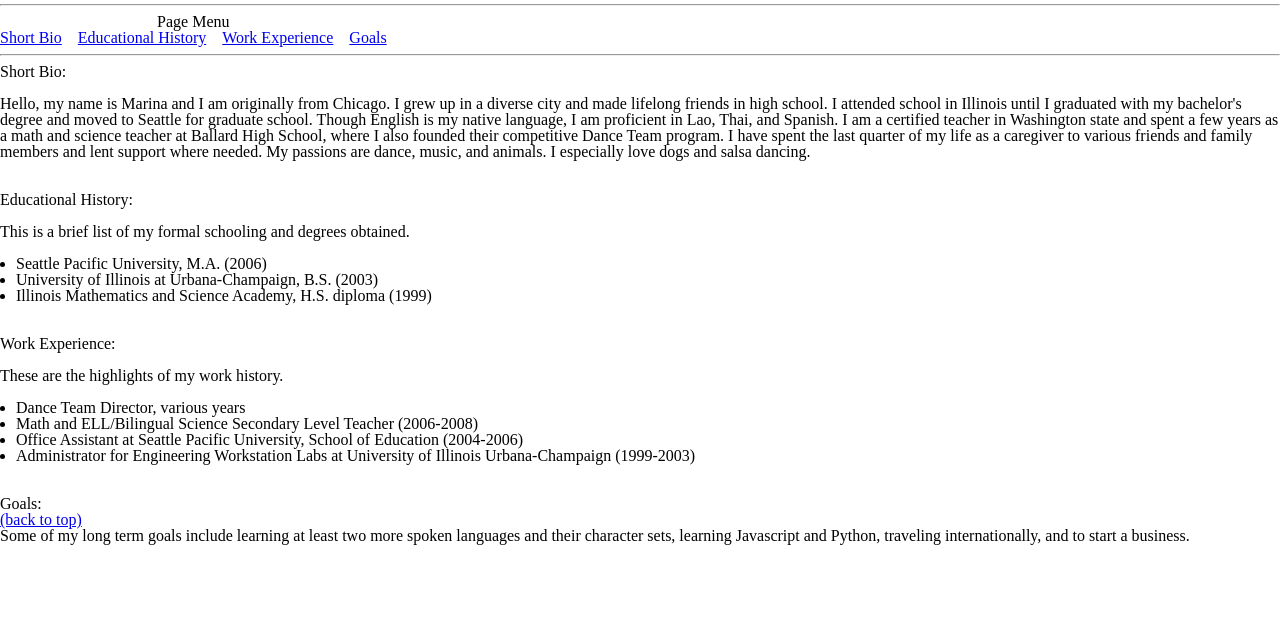
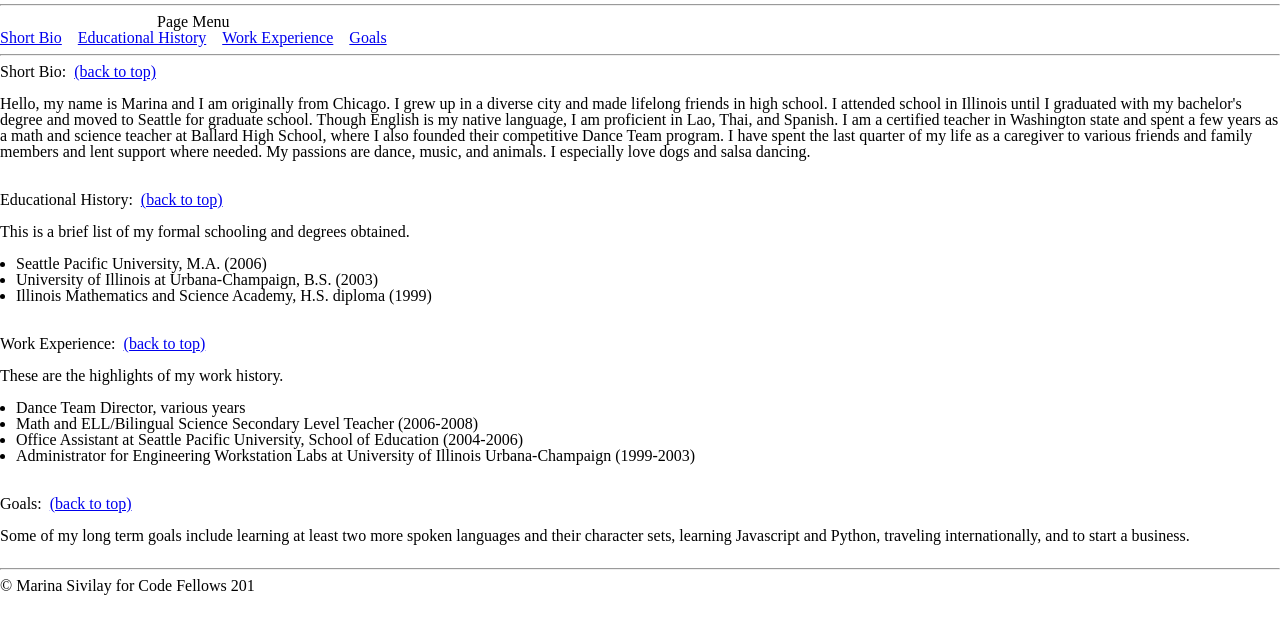
Before and after one commit to msivilay/about-me, a plain HTML site: page index.html in a window 1280 px wide. Shown: the part 52-686 px from the top of the page. Drawn offline with Linux system fonts and the light colour scheme.

Commit message:
Adding content

```diff
--- a/index.html
+++ b/index.html
@@ -27,9 +27,11 @@
       </tbody>
   </table>
 
-
+  <main>
     <hr>
-    <h2 id="bio">Short Bio:</h2>
+    <h2 id="bio">Short Bio:
+      <span>&nbsp;<a href="#">(back to top)</a></span>
+    </h2>
     <br>
     <p>Hello, my name is Marina and I am originally
       from Chicago. I grew up in a diverse city and
@@ -49,7 +51,9 @@
     <br>
     <br>
 
-    <h2 id="schooling">Educational History:</h2>
+    <h2 id="schooling">Educational History:
+      <span>&nbsp;<a href="#">(back to top)</a></span>
+    </h2>
     <br>
     <p>This is a brief list of my formal schooling and degrees obtained.</p>
     <ul>
@@ -59,7 +63,9 @@
     </ul>
     <br>
 
-    <h2 id="work">Work Experience:</h2>
+    <h2 id="work">Work Experience:
+    <span>&nbsp;<a href="#">(back to top)</a></span>
+    </h2>
     <br>
     <p>These are the highlights of my work history.</p>
     <ul>
@@ -71,12 +77,19 @@
 
     <br>
 
-    <h2 id="goals">Goals: </h2>
-    <a href="#">(back to top)</a>
+    <h2 id="goals">Goals:
+      <span>&nbsp;<a href="#">(back to top)</a></span>
+      </h2>
     <br>
-    <p>Some of my long term goals include learning at least two more spoken languages and their character sets, learning Javascript and Python, traveling internationally, and to start a business. </p>
+    <p>Some of my long term goals include learning at least
+      two more spoken languages and their character sets,
+      learning Javascript and Python, traveling internationally,
+      and to start a business. </p>
     <br>
+    <hr>
+    </main>
 
+    <footer>&copy; Marina Sivilay for Code Fellows 201</footer>
 
   </body>
 </html>
```
